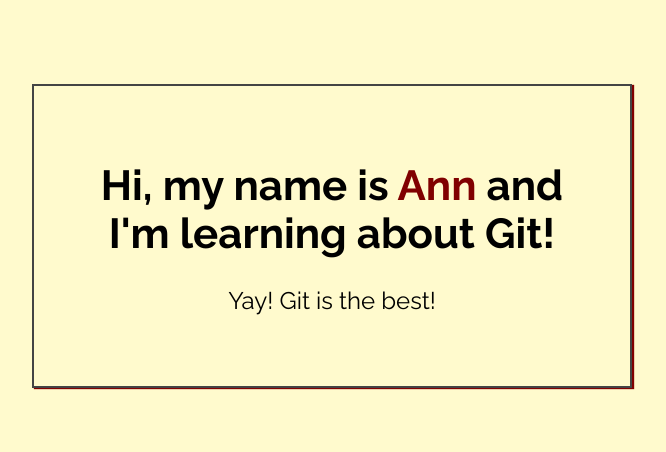
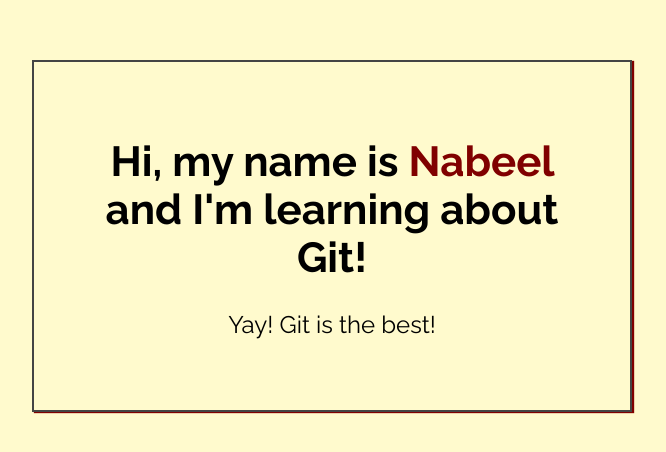
Before and after one commit to NAS-coder/my-first-repo, a plain HTML site: page index.html in a window 1280 px wide. Shown: the part 164-616 px from the top of the page, without its empty margins (308-974 px from the left). Drawn offline with Linux system fonts and the light colour scheme.

Commit message:
Added my name to index.html

```diff
--- a/index.html
+++ b/index.html
@@ -14,7 +14,7 @@
 <body>
 
     <div class="greeting">
-        <h1>Hi, my name is <span class="highlight">Ann</span> and I'm learning about Git! </h1>
+        <h1>Hi, my name is <span class="highlight">Nabeel</span> and I'm learning about Git! </h1>
 
         <p>Yay! Git is the best!</p>
     </div>
```
